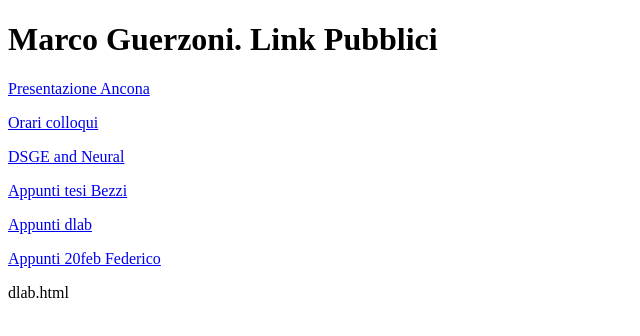
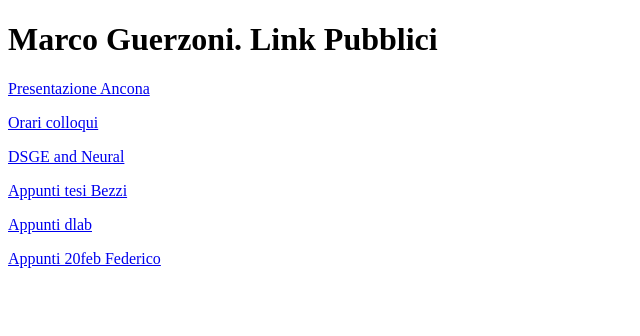
Before and after one commit to marcoguerzoni/mypages, a plain HTML site: page docs/index.html in a window 1280 px wide. Shown: the full height of the page, 0-640 px from the left. Drawn offline with Linux system fonts and the light colour scheme.

Commit message:
Update index.html

```diff
--- a/docs/index.html
+++ b/docs/index.html
@@ -18,5 +18,4 @@
 </p>
 </body>
 
-dlab.html
 </html>
```
